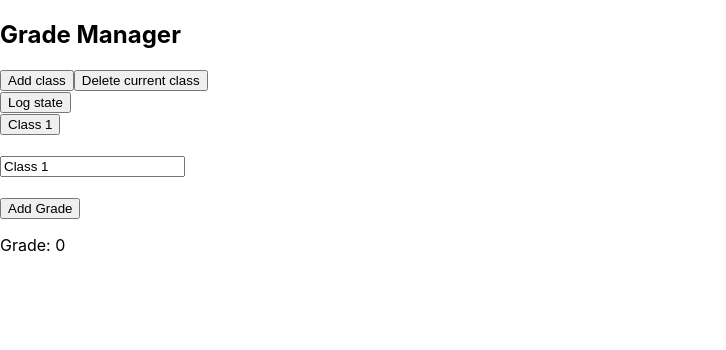
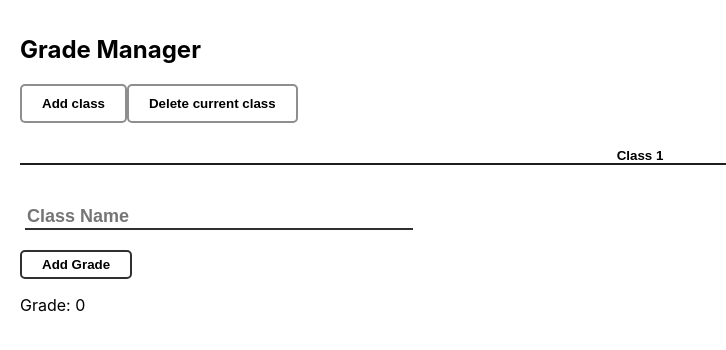
Before and after one commit to jeffreytram/Grade-Manager, a React (Create React App) app: page / in a window 1280 px wide. Both pictures are taken after a click on the button "Add class". Shown: the top 350 px of the page, without its empty margins (0-726 px from the left). Built offline with nearby package versions, Linux system fonts and the light colour scheme.

Commit message:
Added css

```diff
--- a/src/App.css
+++ b/src/App.css
@@ -1,38 +1,4 @@
-.App {
-  text-align: center;
+.app-container {
+  margin: 5px 10px;
+  padding: 10px;
 }
-
-.App-logo {
-  height: 40vmin;
-  pointer-events: none;
-}
-
-@media (prefers-reduced-motion: no-preference) {
-  .App-logo {
-    animation: App-logo-spin infinite 20s linear;
-  }
-}
-
-.App-header {
-  background-color: #282c34;
-  min-height: 100vh;
-  display: flex;
-  flex-direction: column;
-  align-items: center;
-  justify-content: center;
-  font-size: calc(10px + 2vmin);
-  color: white;
-}
-
-.App-link {
-  color: #61dafb;
-}
-
-@keyframes App-logo-spin {
-  from {
-    transform: rotate(0deg);
-  }
-  to {
-    transform: rotate(360deg);
-  }
-}
--- a/src/App.js
+++ b/src/App.js
@@ -4,7 +4,7 @@ import "./App.css"
 
 export default function App(props) {
 	return (
-		<div>
+		<div className="app-container">
 			<h2>Grade Manager</h2>
 			<Form />
 		</div>
--- a/src/Class.css
+++ b/src/Class.css
@@ -0,0 +1,14 @@
+.component-class-name {
+  border: 0;
+  border-bottom: 2px solid #303030;
+  font-size: large;
+  font-weight: bold;
+}
+
+.component-add-grade-btn {
+  border: 2px solid #303030;
+  border-radius: 5px;
+  background-color: white;
+  padding: 5px 20px;
+  font-weight: 600;
+}
--- a/src/Class.js
+++ b/src/Class.js
@@ -11,21 +11,22 @@ export default function Class(props) {
 	return (
 		<div>
 			<input
+        className="component-class-name"
 				name="className"
 				placeholder="Class Name"
 				type="text"
 				value={name}
 				onChange={(event) => props.handleChange(event, id)}
 			/>
-			<br /> <br />
-			<button onClick={props.addGrade}>Add Grade</button>
+      <br /> <br />
+      <button className="component-add-grade-btn" onClick={props.addGrade}>Add Grade</button>
+      <p>Grade: {classGrade}</p>
 			<GradeList
 				classID={id}
 				gradeList={gradeList}
 				deleteGrade={props.deleteGrade}
 				handleChange={props.handleChange}
 			/>
-			<p>Grade: {classGrade}</p>
 		</div>
 	)
 }
--- a/src/Form.css
+++ b/src/Form.css
@@ -0,0 +1,25 @@
+.component-flex-container {
+  display: grid;
+  grid-template-columns: repeat(auto-fit, minmax(100px, 1fr));
+  gap: 5px 10px;
+}
+
+.component-class-tab {
+  border: 0;
+  border-bottom: 1px solid rgba(30, 30, 30, .5);
+  background-color: white;
+  padding: 5px 10px 0px 10px;
+}
+
+.active {
+  border-bottom: 2px solid rgba(30, 30, 30);
+  font-weight: bold;
+}
+
+.component-btn {
+  border: 2px solid rgba(30, 30, 30, .5);
+  border-radius: 5px;
+  background-color: white;
+  padding: 10px 20px;
+  font-weight: 600;
+}
--- a/src/Form.js
+++ b/src/Form.js
@@ -16,13 +16,12 @@ export default class Form extends React.Component {
     this.addGrade = this.addGrade.bind(this)
     this.deleteGrade = this.deleteGrade.bind(this)
     this.handleChange = this.handleChange.bind(this)
-    this.logState = this.logState.bind(this)
   }
 
   addClass() {
     this.setState(prevState => {
       return {
-        classList: [...prevState.classList, { id: classKey++, name: "Class " + classKey, gradeList: [] }],
+        classList: [...prevState.classList, { id: classKey++, name: "", gradeList: [] }],
         currClass: prevState.classList.length
       }
     })
@@ -112,21 +111,27 @@ export default class Form extends React.Component {
     }
   }
 
-  logState() {
-    console.log(this.state)
-  }
-
   render() {
     return (
       <div>
-        <button onClick={this.addClass}>Add class</button>
-        <button onClick={this.deleteClass}>Delete current class</button>
-        <br />
-        <button onClick={this.logState}>Log state</button>
-        <br />
-        {this.state.classList.map(cls => {
-          return <button onClick={() => this.setActiveIndex(cls.id)}>{cls.name}</button>
-        })}
+        <button className="component-btn add" onClick={this.addClass}>Add class</button>
+        <button className="component-btn delete" onClick={this.deleteClass}>Delete current class</button>
+        <br /> <br />
+        <div className="component-flex-container">
+          {this.state.classList.map(cls => {
+            let className = cls.name
+            if (className === "") {
+              className = "Class " + (cls.id + 1)
+            }
+            return (
+              <button
+                className={(this.state.classList[this.state.currClass].id === cls.id) ? "component-class-tab active" : "component-class-tab"}
+                onClick={() => this.setActiveIndex(cls.id)}>
+                {className}
+              </button>
+            )
+          })}
+        </div>
         <br /> <br />
         {(this.state.classList.length !== 0) ?
           <Class
--- a/src/Grade.css
+++ b/src/Grade.css
@@ -0,0 +1,19 @@
+input {
+  border: 0;
+  border-bottom: 1px solid rgba(30, 30, 30);
+  margin: 0px 5px;
+}
+
+input[type="text"] {
+  width: 30vw;
+}
+input[type="number"] {
+  width: 8vw;
+}
+
+.component-delete-btn {
+  border: 2px solid #303030;
+  padding: 2px 15px;
+  background-color: lightpink;
+  font-weight: bold;
+}
--- a/src/Grade.js
+++ b/src/Grade.js
@@ -2,7 +2,7 @@ import React from "react";
 import "./Grade.css"
 
 export default function Grade(props) {
-	const { name, weight, score, id } = props.data
+  const { name, weight, score, id } = props.data
 	return (
 		<div>
 			<input
@@ -26,7 +26,7 @@ export default function Grade(props) {
 				value={score}
 				onChange={(event) => props.handleChange(event, id)}
 			/>
-			<button onClick={() => props.deleteGrade(id)}>Delete</button>
+			<button className="component-delete-btn" onClick={() => props.deleteGrade(id)}>Delete</button>
 		</div>
 	)
 }
--- a/src/GradeList.js
+++ b/src/GradeList.js
@@ -5,7 +5,6 @@ import "./GradeList.css"
 export default function GradeList(props) {
 	return (
 		<div>
-			<ul>
 				{props.gradeList.map(grade => {
 					return <Grade
 						data={grade}
@@ -14,7 +13,6 @@ export default function GradeList(props) {
 						key={grade.id}
 					/>
 				})}
-			</ul>
 		</div>
 	)
 }
```
Also changed, not shown: planning.txt.
